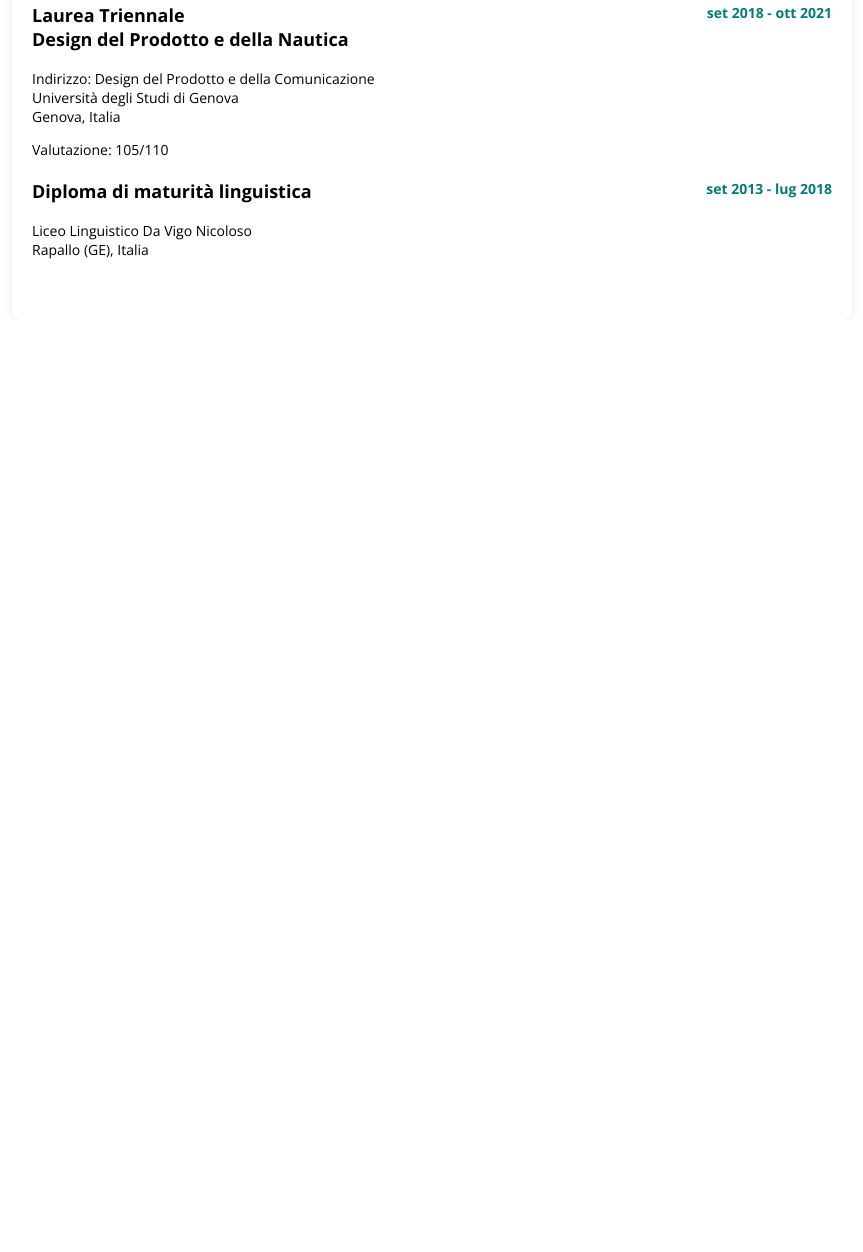
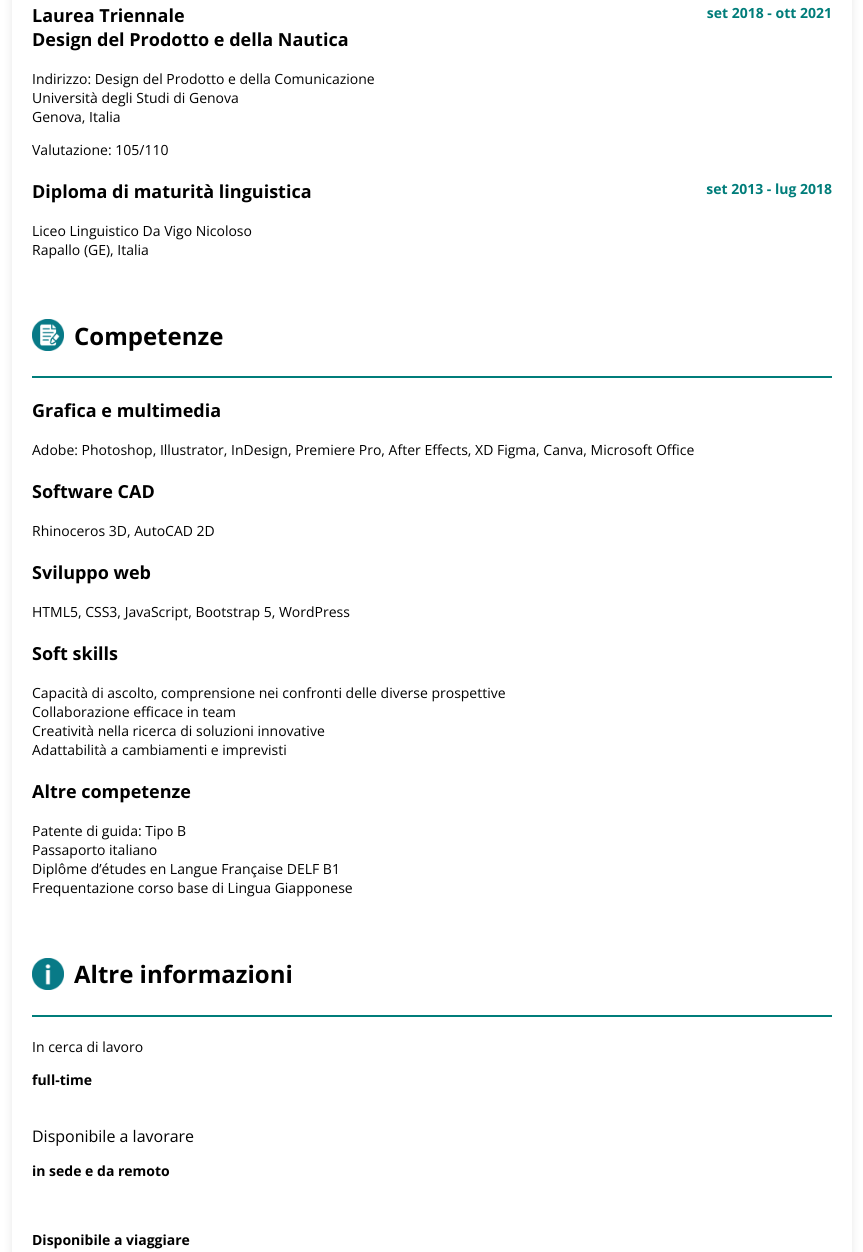
Before and after one commit to Giulia2310/Giulia2310.github.io, a plain HTML site: page pages/curriculum.html in a window 1280 px wide. Shown: the part 699-1951 px from the top of the page, without its empty margins (208-1071 px from the left). Before the commit the page ends 1018 px from the top, so only its background shows below. Drawn offline with nearby package versions, Linux system fonts and the light colour scheme; files whose address does not match are found by name.

Commit message:
Add files via upload

```diff
--- a/pages/curriculum.css
+++ b/pages/curriculum.css
@@ -53,3 +53,7 @@
     color: #007d7a;
     font-weight: bold;
 }
+
+.bold {
+    font-weight: bold;
+}
--- a/pages/curriculum.html
+++ b/pages/curriculum.html
@@ -42,7 +42,7 @@
         <img src="/Immagini/Istruzione.png" alt="Icona istruzione e formazione" class="icon">
         <h2>Istruzione e formazione</h2>
       </div>
-      <div class="education">
+      <div class="experience">
         <div class="job">
           <h3>Corso teorico e pratico<br>Sviluppatore Front End</h3>
           <p>Talentform</p>
@@ -69,6 +69,58 @@
       </div>
     </section>
 
+    <section class="section-profile">
+      <div class="section-profile-header">
+        <img src="/Immagini/Competenze.png" alt="Icona competenze" class="icon">
+        <h2>Competenze</h2>
+      </div>
+      <div class="experience">
+        <div class="job">
+          <h3>Grafica e multimedia</h3>
+          <p>Adobe: Photoshop, Illustrator, InDesign, Premiere Pro, After Effects, XD
+            Figma, Canva, Microsoft Office</p>
+        </div>
+        <div class="job">
+          <h3>Software CAD</h3>
+          <p>Rhinoceros 3D, AutoCAD 2D</p>
+        </div>
+        <div class="job">
+          <h3>Sviluppo web</h3>
+          <p>HTML5, CSS3, JavaScript, Bootstrap 5, WordPress
+          </p>
+        </div>
+        <div class="job">
+          <h3>Soft skills</h3>
+          <p>Capacità di ascolto, comprensione nei confronti delle diverse prospettive
+            <br>Collaborazione efficace in team
+            <br>Creatività nella ricerca di soluzioni innovative
+            <br>Adattabilità a cambiamenti e imprevisti</p>
+        </div>
+        <div class="job">
+          <h3>Altre competenze</h3>
+          <p>Patente di guida: Tipo B
+            <br>Passaporto italiano
+            <br>Diplôme d’études en Langue Française DELF B1
+            <br>Frequentazione corso base di Lingua Giapponese</p>
+          </div>
+        </div>
+    </section>
+
+    <section class="section-profile">
+      <div class="section-profile-header">
+        <img src="/Immagini/Informazioni.png" alt="Icona altre informazioni" class="icon">
+        <h2>Altre informazioni</h2>
+      </div>
+      <div class="experience">
+        <div class="job">
+          <p>In cerca di lavoro <p class="bold">full-time</p>
+            <br>Disponibile a lavorare <p class="bold">in sede e da remoto</p>
+            <br><p class="bold">Disponibile a viaggiare</p></p>
+        </div>
+      </div>
+    </section>
+  </div>
+
  <!-- LINK JAVASCRIPT -->
  <script src="index.js"></script>
 
```
